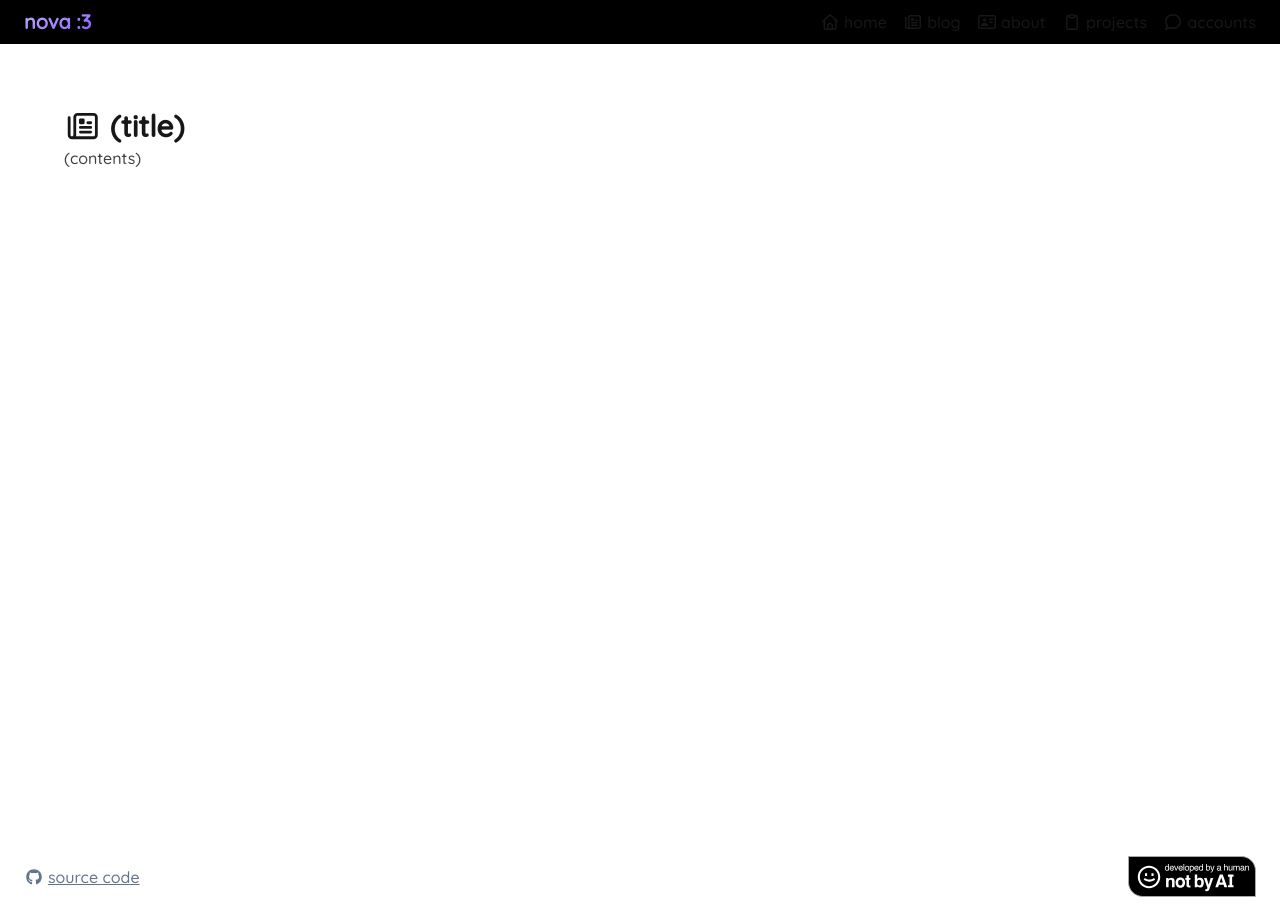
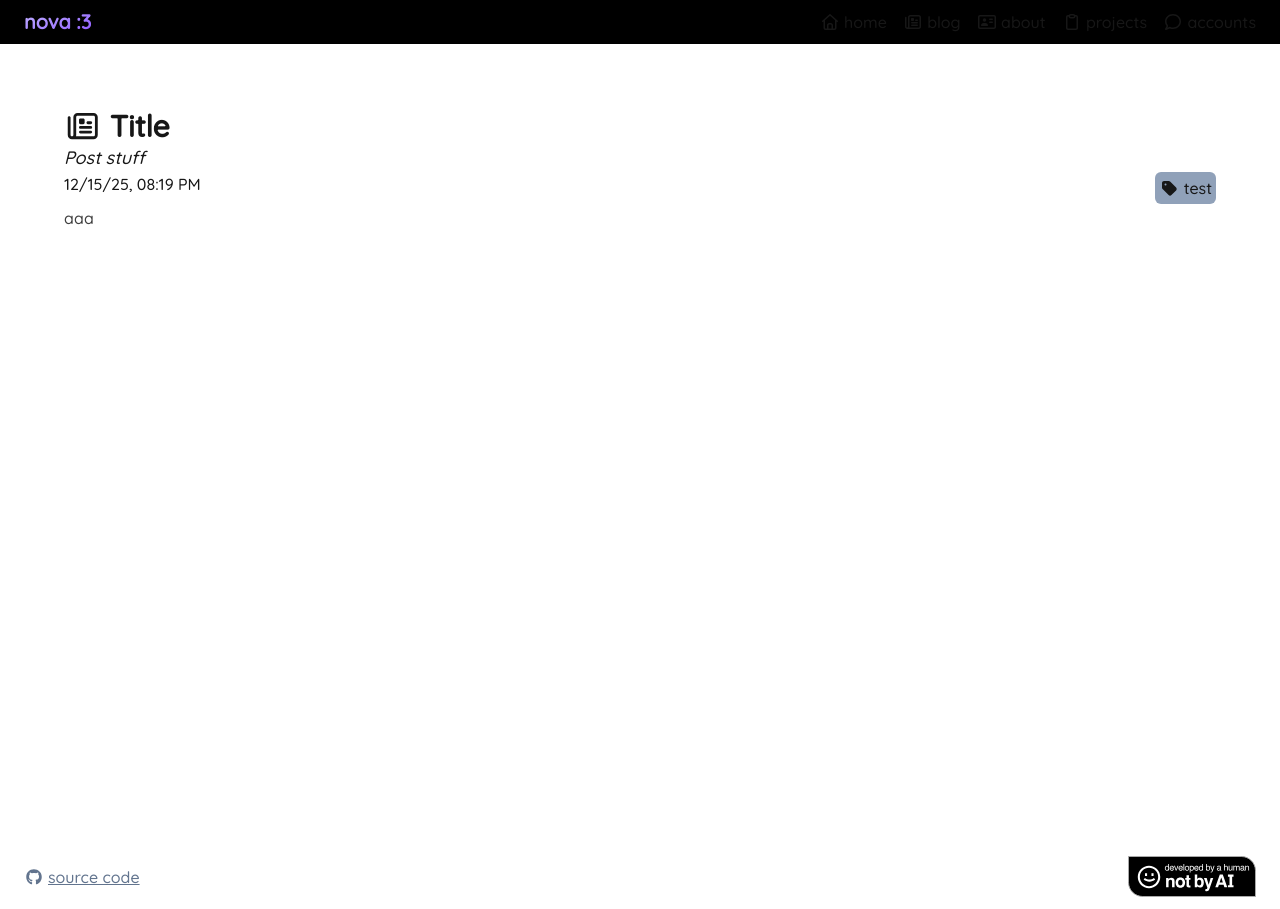
Before and after one commit to aelithron/novatea, a Next.js app: page /blog/a in a window 1280 px wide. Built offline with nearby package versions, Linux system fonts and the light colour scheme; no server answers; the database is empty.

Commit message:
a bit more templating and placeholder work idk anymore, it's like 1:30 am

```diff
--- a/app/blog/[article]/page.tsx
+++ b/app/blog/[article]/page.tsx
@@ -1,7 +1,8 @@
+import { ClientTime } from "@/app/clientui.module";
 import db from "@/utils/db";
 import { blogTable } from "@/utils/schema";
 import { faNewspaper } from "@fortawesome/free-regular-svg-icons";
-import { faX } from "@fortawesome/free-solid-svg-icons";
+import { faTag, faX } from "@fortawesome/free-solid-svg-icons";
 import { FontAwesomeIcon } from "@fortawesome/react-fontawesome";
 import { eq } from "drizzle-orm";
 import { Metadata } from "next";
@@ -11,22 +12,30 @@ import Markdown from "react-markdown";
 export const dynamic = 'force-dynamic';
 export const metadata: Metadata = { title: "blog" };
 export default async function Page({ params }: { params: Promise<{ article: string }> }) {
-  let blogPost = null;
+  let blogPosts = null;
   try {
-    blogPost = await db.select().from(blogTable).where(eq(blogTable.path, (await params).article)).limit(1);
+    //blogPosts = await db.select().from(blogTable).where(eq(blogTable.path, (await params).article)).limit(1);
+    blogPosts = [{ path: "a", title: "Title", blurb: "Post stuff", body: "aaa", publishedAt: new Date(), tags: ["test"], editedAt: null }];
   } catch {}
-  if (!blogPost) return (
+  if (!blogPosts) return (
     <main className="flex flex-col min-h-screen p-8 md:p-16">
       <h1 className="text-3xl font-semibold"><FontAwesomeIcon icon={faX} /> Blog post not found!</h1>
       <p>This blog post could not be found.</p>
       <Link href={"/blog"} className="bg-violet-300 dark:bg-violet-600 rounded-xl p-1 mt-2"><FontAwesomeIcon icon={faNewspaper} /> Back to Blog</Link>
     </main>
   );
+  const post = blogPosts[0];
   return (
     <main className="flex flex-col min-h-screen p-8 md:p-16">
-      <h1 className="text-3xl font-semibold"><FontAwesomeIcon icon={faNewspaper} /> (title)</h1>
+      <h1 className="text-3xl font-semibold"><FontAwesomeIcon icon={faNewspaper} /> {post.title}</h1>
+      <p className="text-lg italic">{post.blurb}</p>
+      <div className="flex flex-col md:flex-row gap-2 justify-between">
+        <ClientTime date={new Date(post.publishedAt)} />
+        {post.editedAt && <p>edited at <ClientTime date={new Date(post.editedAt)} /></p>}
+        {post.tags && post.tags.map(tag => <p key={tag} className="bg-slate-400 dark:bg-slate-900 rounded-md p-1"><FontAwesomeIcon icon={faTag} /> {tag}</p>)}
+      </div>
       <div className="prose prose-neutral dark:prose-invert">
-        <Markdown>(contents)</Markdown>
+        <Markdown>{post.body}</Markdown>
       </div>
     </main>
   );
--- a/app/blog/page.tsx
+++ b/app/blog/page.tsx
@@ -22,7 +22,7 @@ async function BlogPosts() {
   let blogPosts = [];
   try {
     //blogPosts = await db.select().from(blogTable);
-    blogPosts = [{ path: "a", title: "Title", blurb: "Post stuff", body: "aaa", publishedAt: new Date(), tags: ["test"], editedAt: null }]
+    blogPosts = [{ path: "a", title: "Title", blurb: "Post stuff", body: "aaa", publishedAt: new Date(), tags: ["test"], editedAt: null }];
   } catch {
     return (
       <div className="bg-slate-300 dark:bg-slate-700 rounded-lg p-2 mt-2">
@@ -35,11 +35,11 @@ async function BlogPosts() {
       {blogPosts.map(post => <div key={post.path} className="flex p-2 bg-slate-300 dark:bg-slate-800 rounded-lg gap-2 justify-between">
         <Link href={`/blog/${post.path}`} className="flex gap-2">
           <div className="flex flex-col">
-            <div className="flex gap-3 items-center">
+            <div className="flex flex-col md:flex-row gap-3 md:items-center">
               <h1 className="text-lg font-semibold">{post.title}</h1>
               <p className="text-slate-500"><FontAwesomeIcon icon={faClock} /> <ClientTime date={post.publishedAt} /></p>
             </div>
-            <p>{post.blurb}</p>
+            <p className="italic">{post.blurb}</p>
           </div>
         </Link>
         <div className="flex gap-1 items-center">
```
